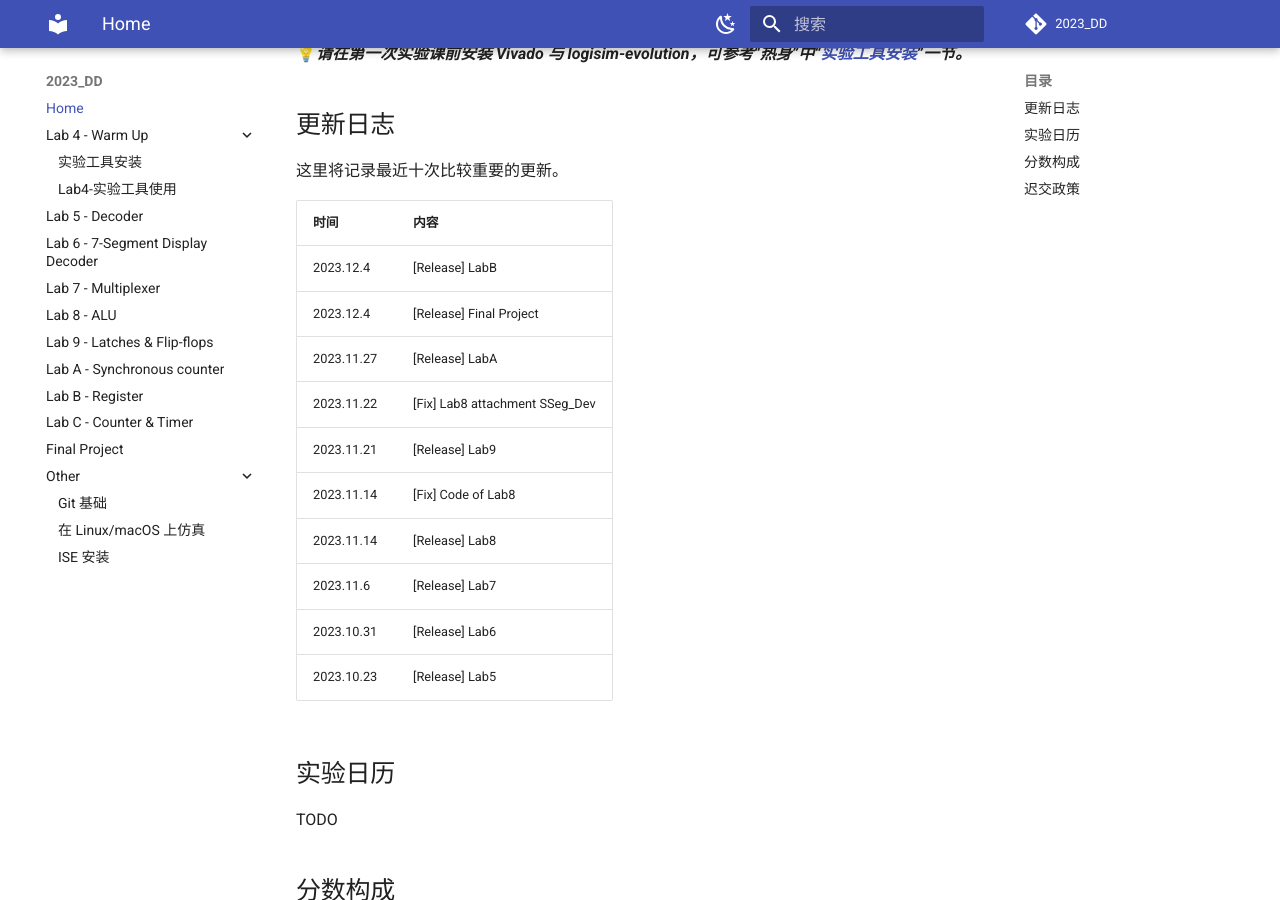
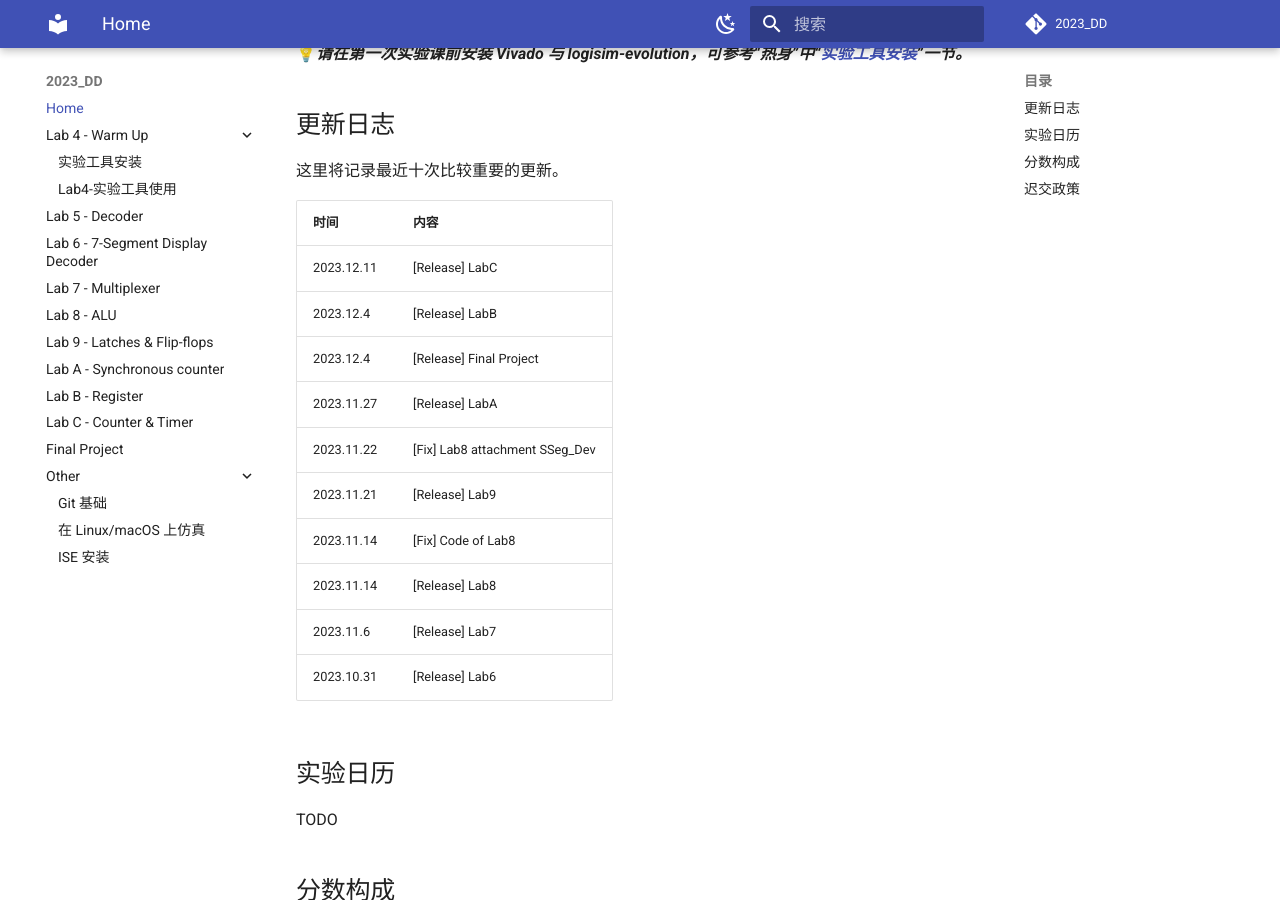
Before and after one commit to Guahao31/2023_DD, an MkDocs documentation site: the page built from docs/index.md, in a window 1280 px wide and 900 px high, scrolled down 458 px. Built offline with MkDocs 1.6.1 and Material for MkDocs 9.7.7, drawn with Linux system fonts in a browser that asks for light colours; a script that is not in the unit is left out; comment, search, counter and statistics services are not loaded.

Commit message:
release: labC

```diff
--- a/docs/index.md
+++ b/docs/index.md
@@ -20,6 +20,7 @@
 
 | 时间 | 内容 |
 | --- | :------------------------------------ |
+| 2023.12.11 | [Release] LabC |
 | 2023.12.4 | [Release] LabB |
 | 2023.12.4 | [Release] Final Project |
 | 2023.11.27 | [Release] LabA |
@@ -29,7 +30,7 @@
 | 2023.11.14 | [Release] Lab8 |
 | 2023.11.6 | [Release] Lab7 |
 | 2023.10.31 | [Release] Lab6 |
-| 2023.10.23 | [Release] Lab5 |
+<!-- | 2023.10.23 | [Release] Lab5 | -->
 <!-- | 2023.10.12 | [Update] 迟交政策 | -->
 <!-- | 2023.10.10 | [Release] Lab4 | -->
 <!-- | 2023.8.21 | [Release] 主页与基本内容 | -->
```
